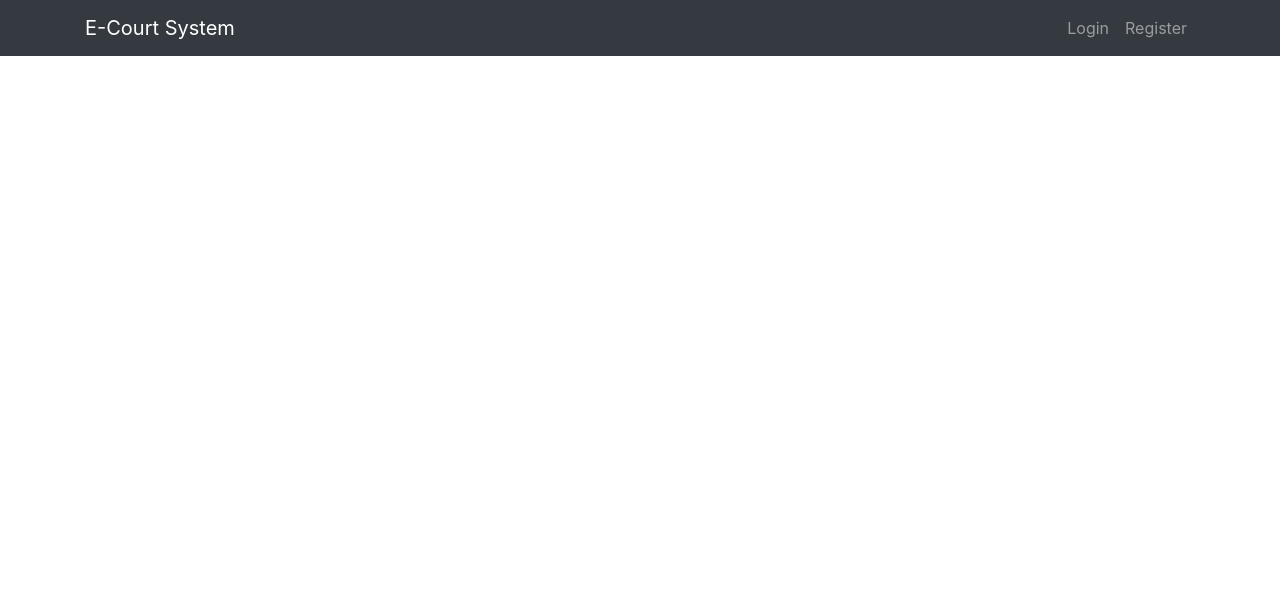
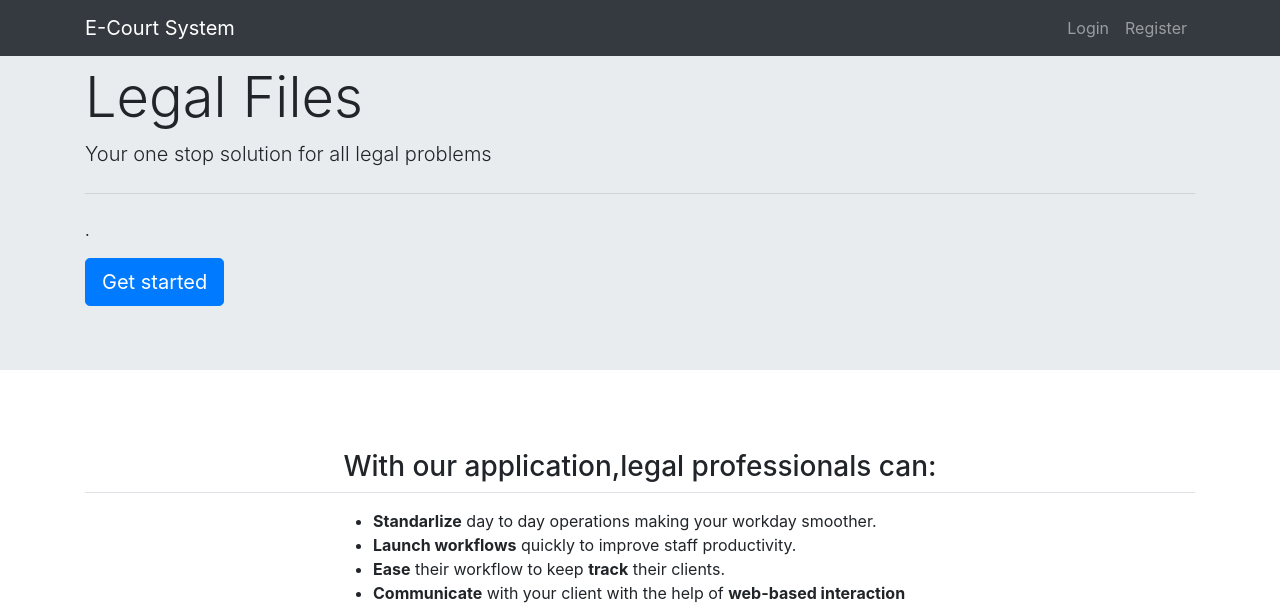
Before and after one commit to shaista1519/ccms, a Flask app: page / in a window 1280 px wide. Shown: the top 607 px of the page. Before the commit the page ends 56 px from the top, so only its background shows below. Run offline with Flask 2, Linux system fonts and the light colour scheme; some libraries are stand-ins or nearby versions; grey boxes are pictures that could not be loaded.

Commit message:
fixing the jumbotron

```diff
--- a/templates/index.html
+++ b/templates/index.html
@@ -5,5 +5,36 @@
 {% endblock %}
 
 {% block body %}
-
+<div class="jumbotron jumbotron-fluid px-0">
+  <div class="container">
+  <h1 class="display-4">Legal Files</h1>
+  <p class="lead">Your one stop solution for all legal problems</p>
+  <hr class="my-4">
+  <p>.</p>
+  <a class="btn btn-primary btn-lg" href="#" role="button"><i class="fa fa-gavel "></i>Get started</a>
+    </div>
+</div>
+<section class="container-fluid pt-5">
+  <div class="container">
+<div class="mx-auto">
+<div class="text-center">
+  <div class="border-bottom">
+<h3>With our application,legal professionals can:</h3>
+    </div>
+<div class="pl-5" style="margin-left: 200px">
+<ul class="mt-3 text-left">
+  <li><span class="font-weight-bold">Standarlize</span> day to day operations making your workday smoother.</li>
+  <li><span class="font-weight-bold">Launch workflows</span> quickly to improve staff productivity.</li>
+  <li><span class="font-weight-bold">Ease</span> their workflow to keep <span class="font-weight-bold">track</span> their clients.</li>
+  <li><span class="font-weight-bold">Communicate</span> with your client with the help of <span class="font-weight-bold">web-based interaction</span></li>
+</ul>
+</div>
+</div>
+</div>
+<div class="col-lg-4">
+  <img width="500" height="310"class="img-fluid" src="#
+" alt="">
+</div>
+</div>
+</section>
 {% endblock %}
```
